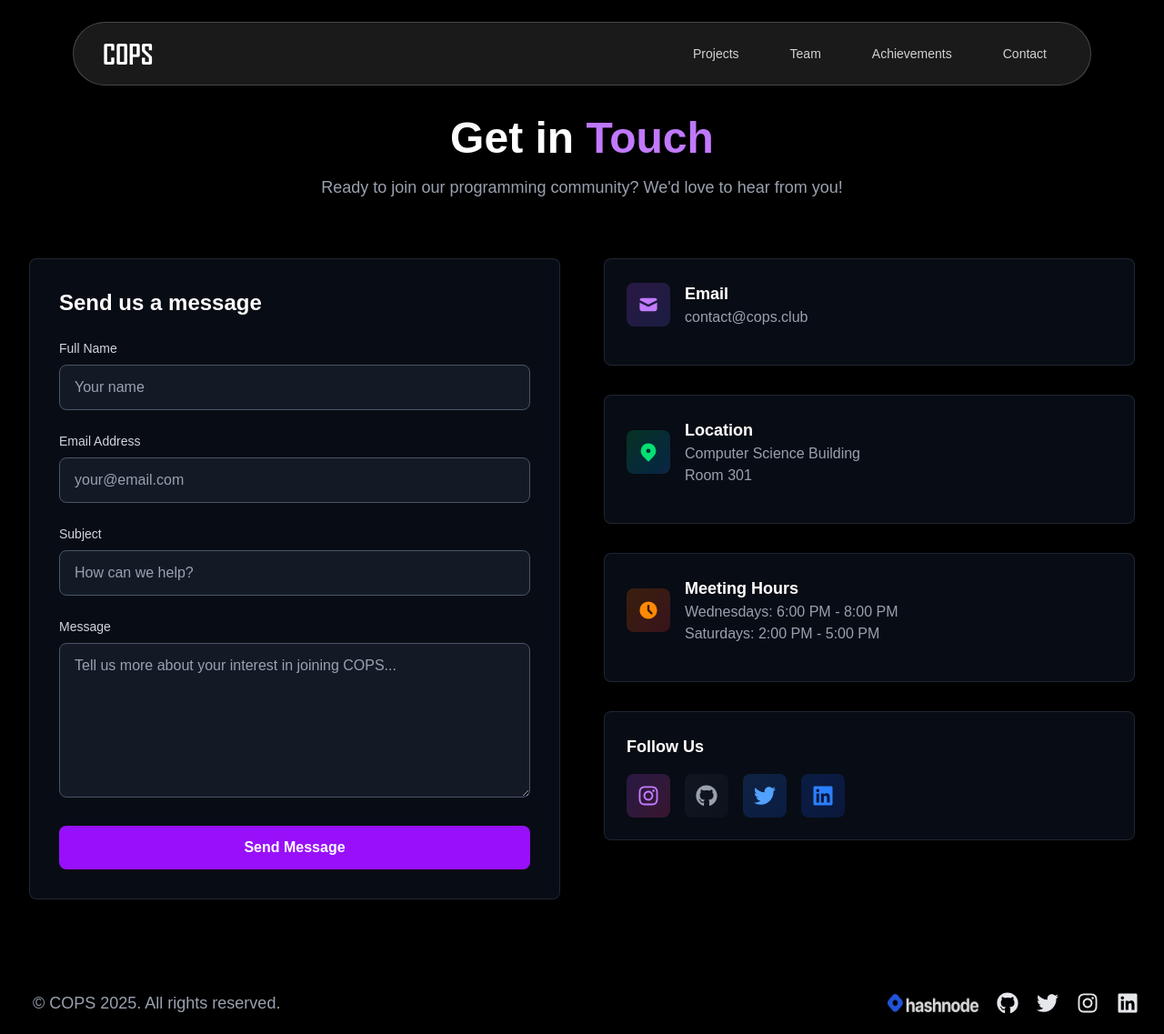
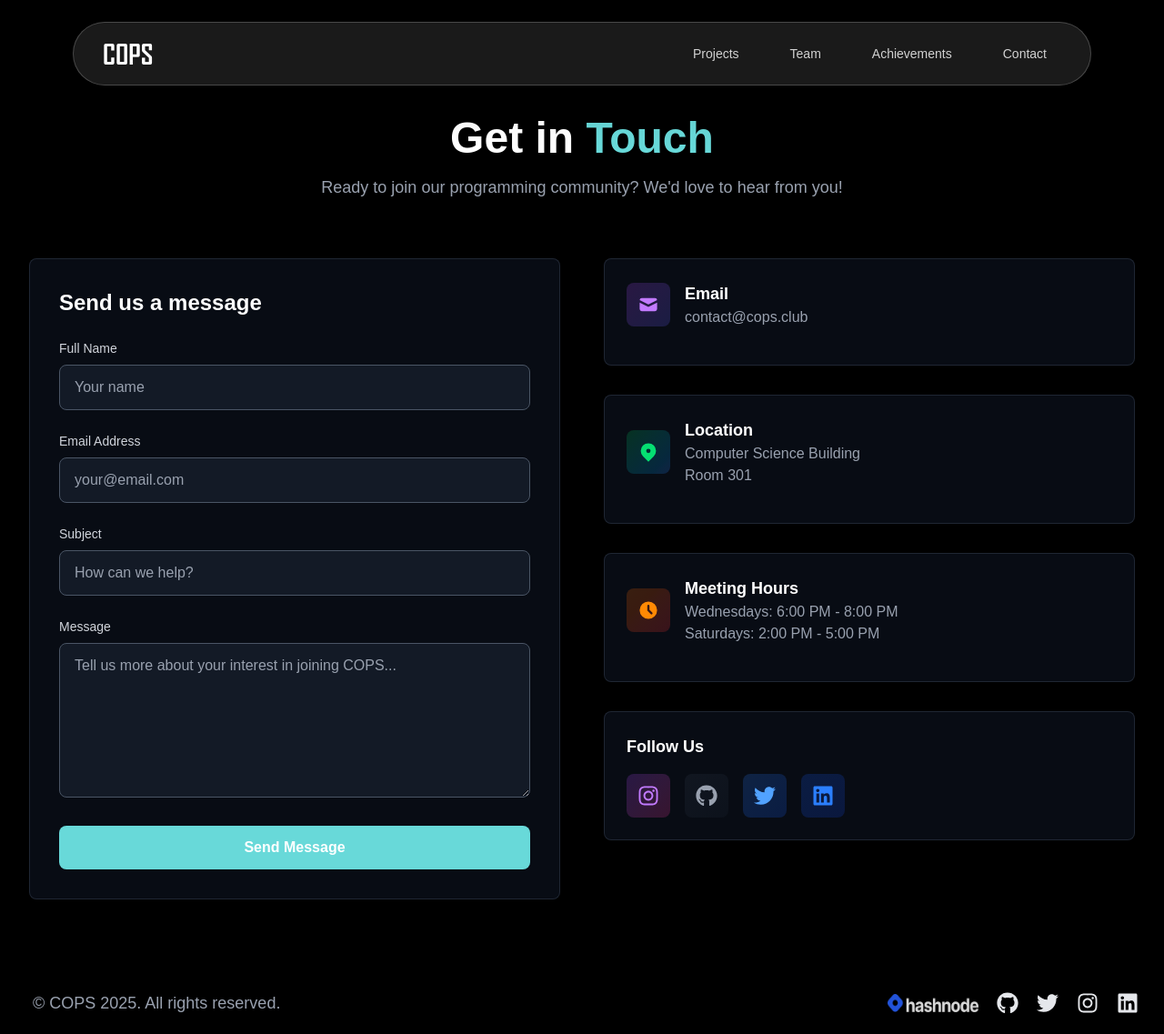
Before and after one commit to criticic/cops-new-website, a Next.js app: page /contact in a window 1280 px wide. Shown: the whole page at 91% size. Built offline with nearby package versions, Linux system fonts and the light colour scheme.

Commit message:
changed colors
Signed-off-by: PrathamX595 <pratham.seth.cer23@itbhu.ac.in>

```diff
--- a/src/app/achievements/page.tsx
+++ b/src/app/achievements/page.tsx
@@ -5,7 +5,7 @@ export default function AchievementsPage() {
         <div className='mx-auto max-w-7xl px-4 sm:px-6 lg:px-8'>
           <div className='mb-16 text-center'>
             <h1 className='mb-4 text-4xl font-bold text-white md:text-5xl'>
-              Our <span className='text-purple-400'>Achievements</span>
+              Our <span className='text-[#68d9d9]'>Achievements</span>
             </h1>
           </div>
 
--- a/src/app/contact/page.tsx
+++ b/src/app/contact/page.tsx
@@ -8,7 +8,7 @@ export default function ContactPage() {
         <div className='mx-auto max-w-7xl px-4 sm:px-6 lg:px-8'>
           <div className='mb-16 text-center'>
             <h1 className='mb-4 text-4xl font-bold text-white md:text-5xl'>
-              Get in <span className='text-purple-400'>Touch</span>
+              Get in <span className='text-[#68d9d9]'>Touch</span>
             </h1>
             <p className='mx-auto max-w-2xl text-lg text-gray-400'>
               Ready to join our programming community? We&apos;d love to hear
@@ -81,7 +81,7 @@ export default function ContactPage() {
                 </div>
                 <button
                   type='submit'
-                  className='w-full rounded-lg bg-purple-600 px-6 py-3 font-semibold text-white transition-colors hover:bg-purple-700'
+                  className='w-full rounded-lg bg-[#68d9d9] px-6 py-3 font-semibold text-white transition-colors hover:bg-[#638b8b]'
                 >
                   Send Message
                 </button>
--- a/src/app/projects/page.tsx
+++ b/src/app/projects/page.tsx
@@ -5,7 +5,7 @@ export default function ProjectsPage() {
         <div className='mx-auto max-w-7xl px-4 sm:px-6 lg:px-8'>
           <div className='mb-16 text-center'>
             <h1 className='mb-4 text-4xl font-bold text-white md:text-5xl'>
-              Our <span className='text-purple-400'>Projects</span>
+              Our <span className='text-[#68d9d9]'>Projects</span>
             </h1>
           </div>
 
--- a/src/app/team/page.tsx
+++ b/src/app/team/page.tsx
@@ -7,7 +7,7 @@ export default function TeamPage() {
         <div className='mx-auto max-w-7xl px-4 sm:px-6 lg:px-8'>
           <div className='mb-16 text-center'>
             <h1 className='mb-4 text-4xl font-bold text-white md:text-5xl'>
-              Meet Our <span className='text-purple-400'>Team</span>
+              Meet Our <span className='text-[#68d9d9]'>Team</span>
             </h1>
           </div>
 
```
